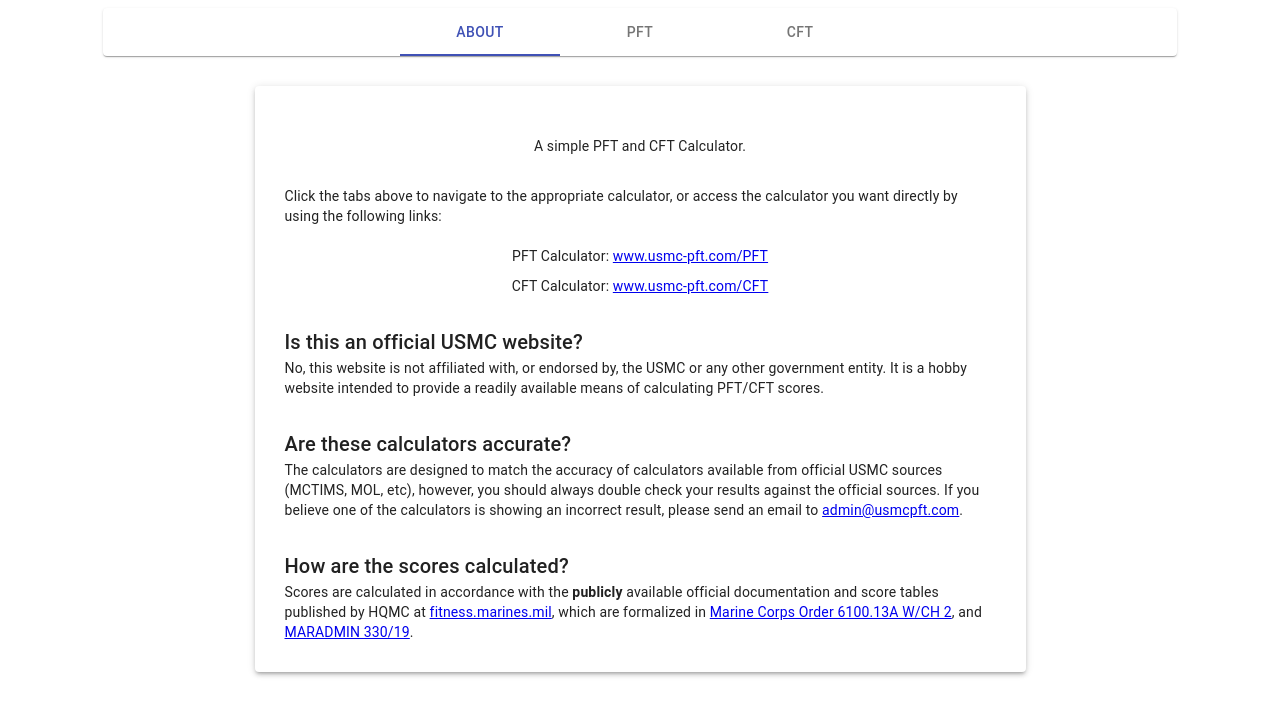
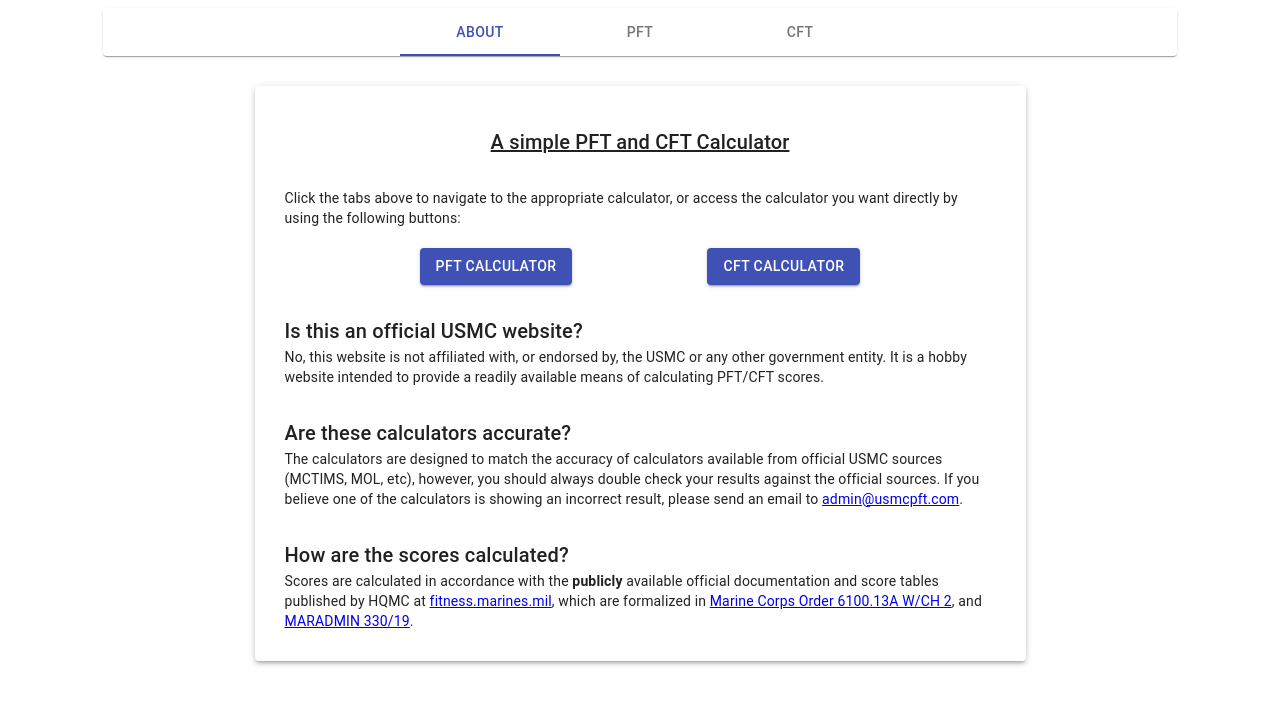
Before and after one commit to ivasilyev1/usmc-pft, a React (Create React App) app in the folder usmc-pft-ui/: page / in a window 1280 px wide. Shown: the top 716 px of the page. Built offline with nearby package versions, Linux system fonts and the light colour scheme.

Commit message:
Styling adjustments

```diff
--- a/usmc-pft-ui/src/components/age-gender/AgeGender.module.scss
+++ b/usmc-pft-ui/src/components/age-gender/AgeGender.module.scss
@@ -5,7 +5,7 @@
 .container {
   display: flex;
   align-items: center;
-  justify-content: center;
+  justify-content: space-between;
   margin-top: 25px;
   margin-bottom: 25px;
   width: 85%;
--- a/usmc-pft-ui/src/components/nav/About.js
+++ b/usmc-pft-ui/src/components/nav/About.js
@@ -1,5 +1,5 @@
 import React from "react";
-import { Typography, Paper } from "@material-ui/core";
+import { Typography, Paper, Button } from "@material-ui/core";
 
 import styles from "./Nav.module.scss";
 
@@ -13,25 +13,25 @@
   return (
     <div className={styles.container} style={{ width: "75%" }}>
       <Paper elevation={3} style={{ width: "75%", padding: "30px" }}>
-        <div className={styles.container} style={{ marginTop: "20px" }}>
-          <Typography variant="body2">
-            A simple PFT and CFT Calculator.
+        <div className={styles.container} style={{ marginTop: "10px" }}>
+          <Typography variant="h6">
+            <u>A simple PFT and CFT Calculator</u>
           </Typography>
         </div>
         <div style={{ marginTop: "30px" }}>
           <Typography variant="body2">
             Click the tabs above to navigate to the appropriate calculator, or
             access the calculator you want directly by using the following
-            links:
+            buttons:
           </Typography>
         </div>
-        <div className={styles.container} style={{ marginTop: "20px" }}>
-          <Typography variant="body2">
-            PFT Calculator: <a href="/PFT">www.usmc-pft.com/PFT</a>
-          </Typography>
-          <Typography variant="body2" style={{ marginTop: "10px" }}>
-            CFT Calculator: <a href="/CFT">www.usmc-pft.com/CFT</a>
-          </Typography>
+        <div className={styles.buttonContainer}>
+          <Button color="primary" type="submit" variant="contained" href="/PFT">
+            PFT Calculator
+          </Button>
+          <Button color="primary" type="submit" variant="contained" href="/CFT">
+            CFT Calculator
+          </Button>
         </div>
         <div style={{ marginTop: "30px" }}>
           <Typography variant="h6">
--- a/usmc-pft-ui/src/components/nav/Nav.module.scss
+++ b/usmc-pft-ui/src/components/nav/Nav.module.scss
@@ -3,6 +3,14 @@
   align-items: center;
   justify-content: center;
   flex-direction: column;
+}
+
+.buttonContainer {
+  display: flex;
+  flex-direction: row;
+  align-items: center;
+  justify-content: space-evenly;
+  margin-top: 20px;
 }
 
 .paperContainer {
```
